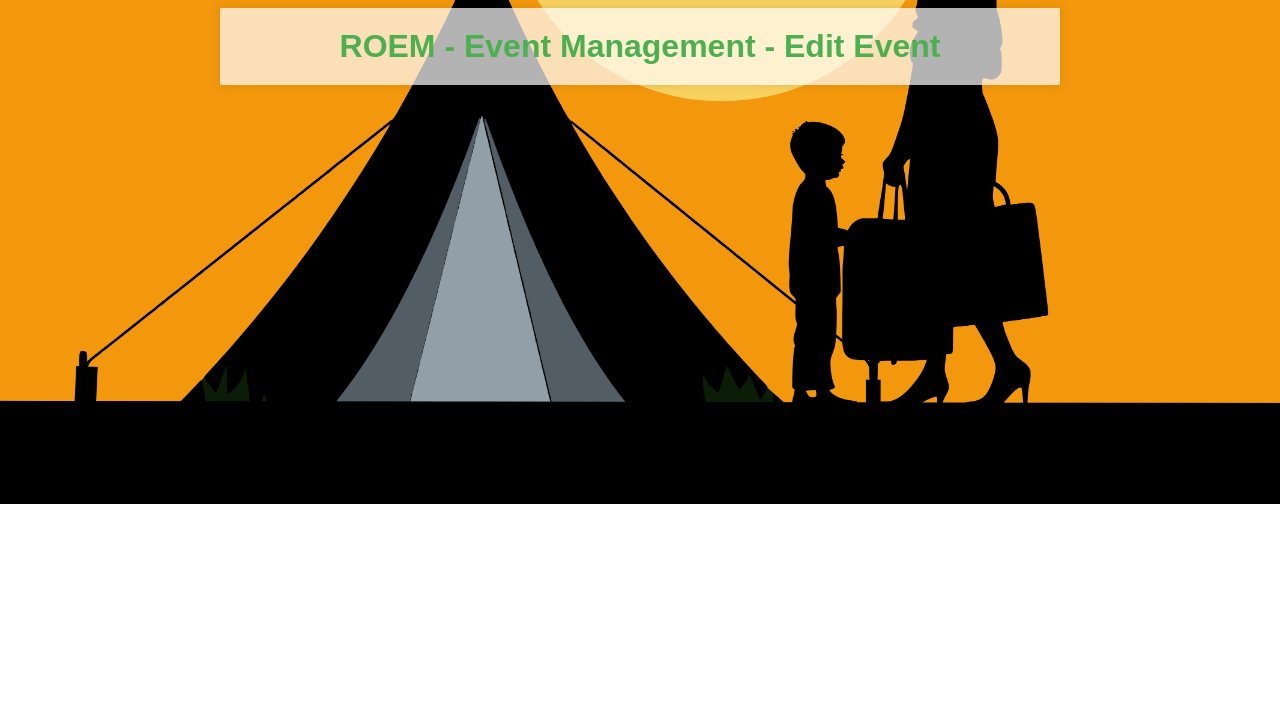
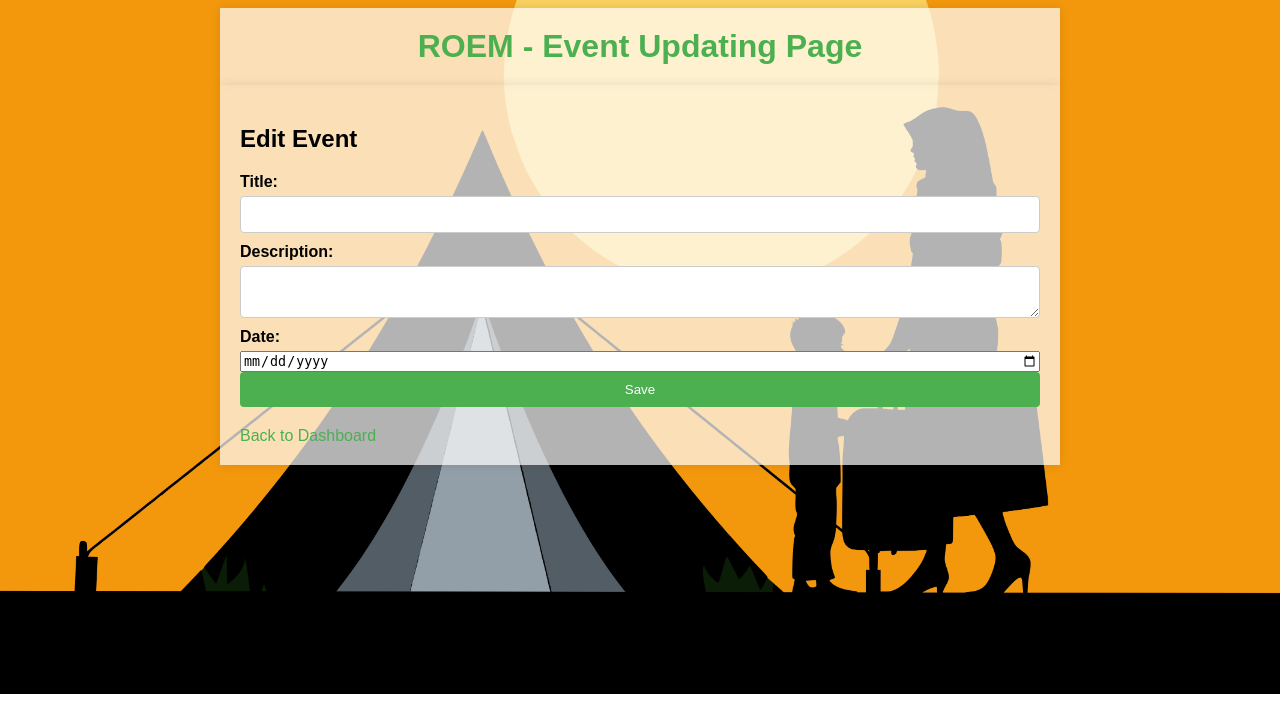
Before and after one commit to Kemal-RC-GH/Final_Project-ROEM, a Flask app: template templates/edit_event.html in a window 1280 px wide. Shown: the top 705 px of the page. Run offline with Flask 3, Linux system fonts and the light colour scheme; the template is opened without the code that fills it, so the values that code supplies are empty.

Commit message:
CRUD Operations Update events done

```diff
--- a/app.py
+++ b/app.py
@@ -45,12 +45,25 @@
     file.write(event["id"] + "," + event["title"] + "," + event["description"] + "," + event["date"] + "\n")
     file.close()                            # events created should be saved in the events.txt file
 
-def is_event_available(username, date_str):
+def is_event_available(username, date_str, event_id=None):
     events = get_events(username)
-    for event in events:
-        if event["date"] == date_str:
+    for event in events:                                                # event id should also be checked to allow editting
+        if event["date"] == date_str and (event_id is None or event["id"] != event_id):
             return False
-    return True                             # Here we check the availability of the event on the same date to avoid duplication
+    return True                                                     # Here we check the availability of the event on the same date to avoid duplication
+
+def update_event(event):
+    events = get_events(session["username"])
+    for i, e in enumerate(events):
+        if e["id"] == event["id"]:
+            events[i] = event
+            break
+    file = open("events.txt", "w")
+    for e in events:
+        line = "{},{},{},{}\n".format(e["id"], e["title"], e["description"], e["date"])
+        file.write(line)
+    file.close()
+
 
 @app.route("/", methods=["GET"])
 def index():
@@ -133,15 +146,52 @@
             flash("Please fill all fields!")                        # if user tried to create event without providing required infos
             return render_template("create_event.html", flash_message=get_flashed_messages())
 
-        if is_event_available(session_username, date_str) == False:
-            flash("Event already exists for this date!")            # call event availability function to aviod duplication
-            return render_template("create_event.html", flash_message=get_flashed_messages())
+        if is_event_available(session_username, date_str, event_id) == False:
+            flash("Event already exists for this date!")                            # call event availability function to aviod duplication
+            return render_template("edit_event.html", event_id=event_id, flash_message=get_flashed_messages())
 
         new_event = {"id": event_id, "title": username + title, "description": description, "date": date_str}
         save_event(new_event)                                       # save new event using save_event function to the text file
         return redirect("/dashboard")
 
-    return render_template("create_event.html", flash_message=get_flashed_messages())
+    return render_template("create_event.html")
+
+@app.route("/edit_event/<string:event_id>", methods=["GET", "POST"])
+def edit_event(event_id):
+    try:
+        session_username = session["username"]                  # check wether the username is in session
+    except KeyError:
+        return redirect("/login")
+
+    if request.method == "GET":                                     # get the updates from the user
+        events = get_events(session_username)
+        event = next((e for e in events if e["id"] == event_id), None)  # loops in the events list and finds the event to compare it with the event id
+        if event:
+            return render_template("edit_event.html", event=event)
+        else:
+            flash("Event not found!")
+            return redirect("/dashboard")
+
+    elif request.method == "POST":
+        title = request.form["title"].strip()
+        description = request.form["description"].strip()
+        date_str = request.form["date"].strip()
+        username = session_username + "-"
+
+        if title == "" or description == "" or date_str == "":
+            flash("Please fill all fields!")                                # if user tried to create event without providing required infos
+            return render_template("edit_event.html", event_id=event_id, flash_message=get_flashed_messages())
+
+        if is_event_available(session_username, date_str, event_id) == False:
+            flash("Event already exists for this date!")
+            return render_template("edit_event.html", event_id=event_id, flash_message=get_flashed_messages())
+
+        updated_event = {"id": event_id, "title": username + title, "description": description, "date": date_str}
+        update_event(updated_event)                                         # save edited event using update_event function to the text file
+        return redirect("/dashboard")
+
+    flash("Method not allowed")
+    return redirect("/dashboard")
 
 @app.route("/logout", methods=["GET"])
 def logout():
--- a/events.txt
+++ b/events.txt
@@ -1,2 +1 @@
-1721402504,admin1-v.,v,v,,2024-07-24
-1721402522,admin1-vv,kdvk,2024-07-24
+1721402522,admin1-admin1-admin1-vv,;ldk,2024-07-24
--- a/templates/create_event.html
+++ b/templates/create_event.html
@@ -3,11 +3,11 @@
 <head>
     <meta charset="UTF-8">
     <meta name="viewport" content="width=device-width, initial-scale=1.0">
-    <title>RHC - Event Management - Create Event</title>
+    <title>Create Event</title>
     <link rel="stylesheet" href="../static/style.css">
 </head>
 <body>
-    <h1>Event Management System - Create Event</h1>
+    <h1>ROEM - Event creating Page</h1>
     <div class="container">
         <h2>Create Event</h2>
         <form method="POST" action="{{ url_for('create_event') }}">
--- a/templates/edit_event.html
+++ b/templates/edit_event.html
@@ -3,10 +3,28 @@
 <head>
     <meta charset="UTF-8">
     <meta name="viewport" content="width=device-width, initial-scale=1.0">
-    <title>Update</title>
+    <title>Edit Event</title>
     <link rel="stylesheet" href="../static/style.css">
 </head>
 <body>
-    <h1>ROEM - Event Management - Edit Event</h1>
+    <h1>ROEM - Event Updating Page</h1>
+    <div class="container">
+        <h2>Edit Event</h2>
+        <form method="POST" action="{{ url_for('edit_event', event_id=event.id) }}">
+            <label for="title">Title:</label>
+            <input type="text" id="title" name="title" value="{{ event.title }}" required>
+            <label for="description">Description:</label>
+            <textarea id="description" name="description" required>{{ event.description }}</textarea>
+            <label for="date">Date:</label>
+            <input type="date" id="myDate" min="" name="date" value="{{ event.date }}" required>
+            <button type="submit">Save</button>
+        </form>
+        <div>
+            {% for message in get_flashed_messages() %}
+            <p class="error-message">{{ message }}</p>
+            {% endfor %}
+        </div>
+        <a href="/dashboard">Back to Dashboard</a>
+    </div>
 </body>
 </html>
```
